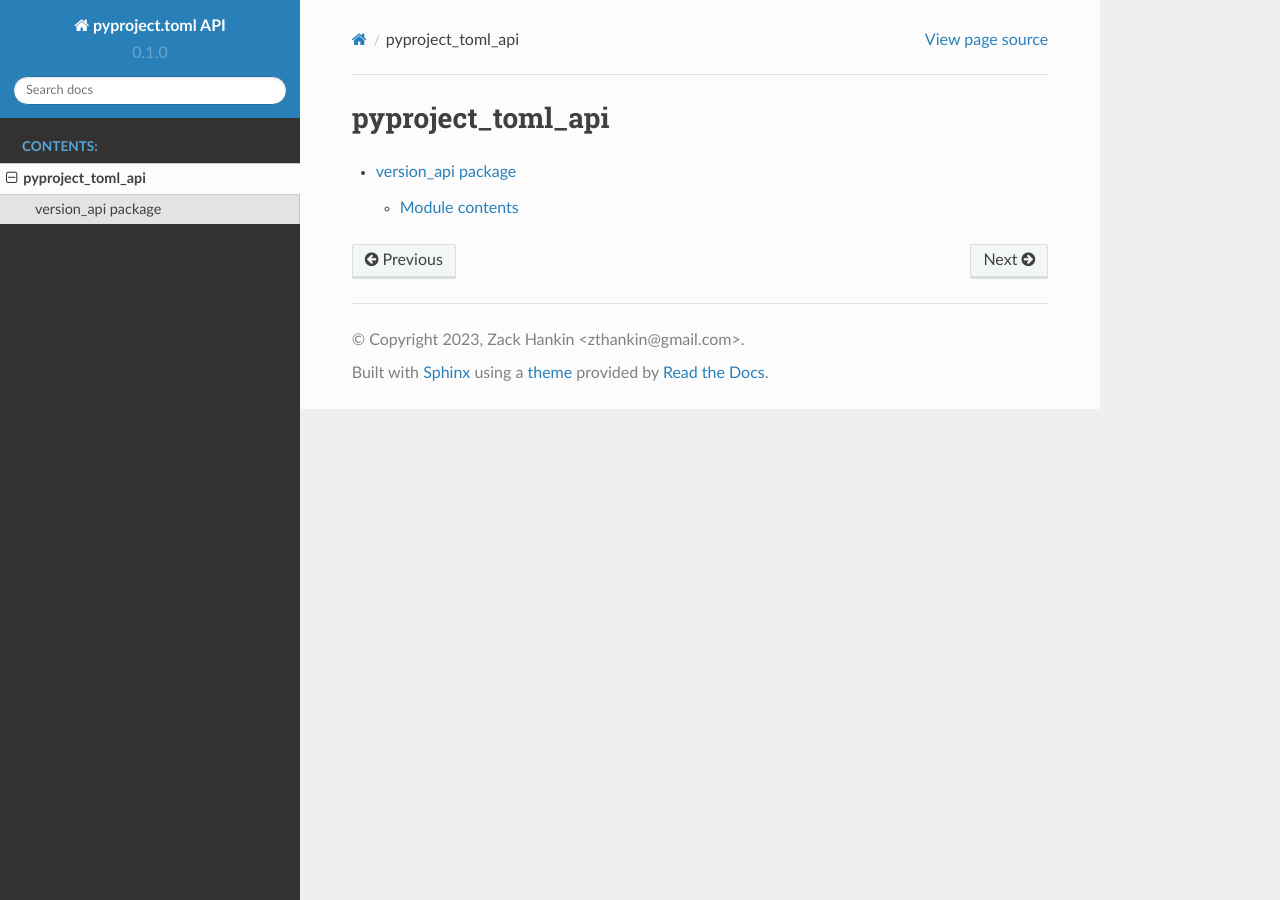
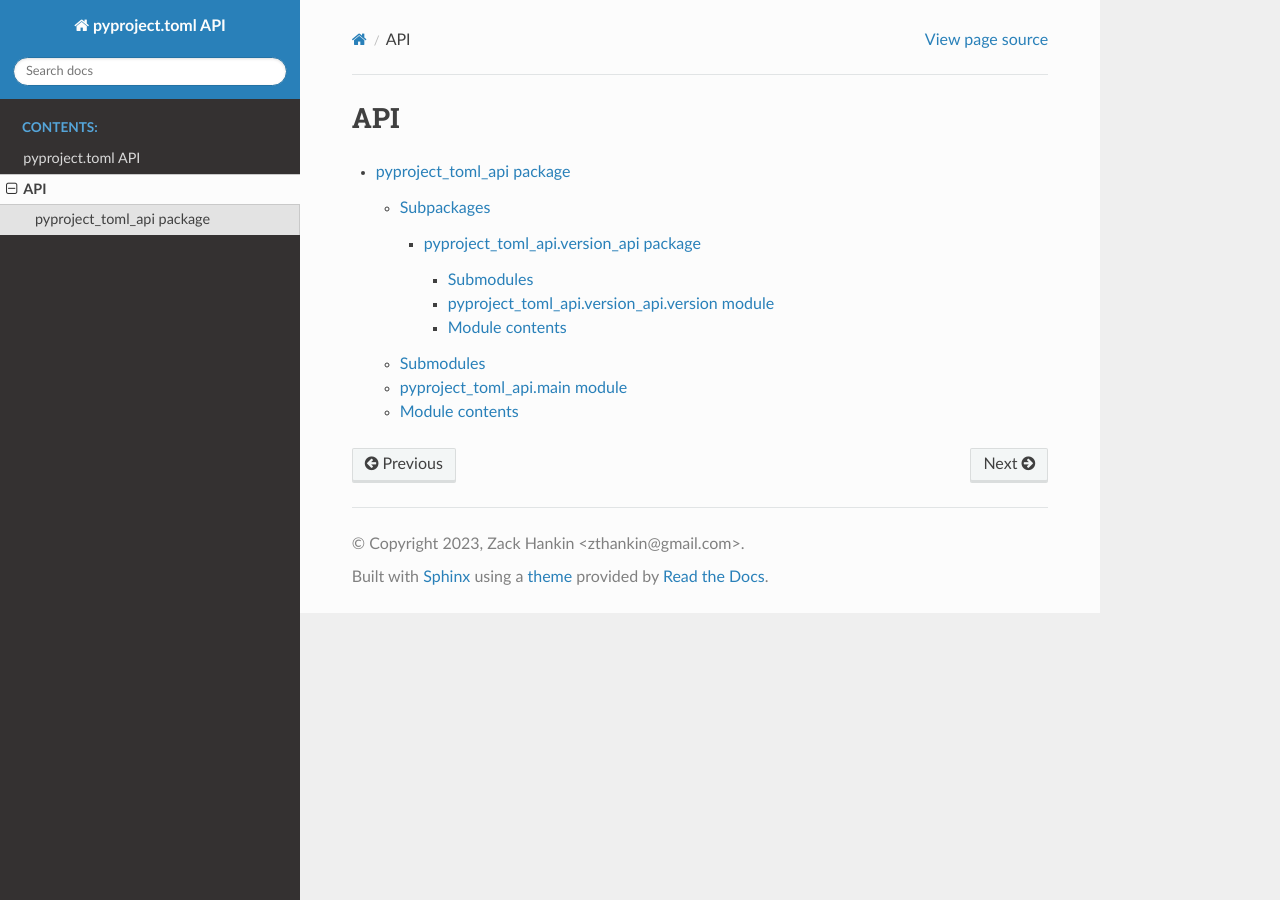
Before and after one commit to Ozy-Viking/pyproject_toml_api, a Sphinx documentation site: the page built from docs/modules.rst, in a window 1280 px wide. Built offline with Sphinx 7.4.7 and the Read the Docs theme 2.0.0, drawn with Linux system fonts in a browser that asks for light colours.

```diff
--- a/docs/conf.py
+++ b/docs/conf.py
@@ -5,11 +5,12 @@
 
 # -- Project information -----------------------------------------------------
 # https://www.sphinx-doc.org/en/master/usage/configuration.html#project-information
+from pyproject_toml_api.version_api import fetch_version
 
 project = "pyproject.toml API"
 copyright = "2023, Zack Hankin <zthankin@gmail.com>"
 author = "Zack Hankin <zthankin@gmail.com>"
-release = "0.1.0"
+release = str(fetch_version())
 version = release
 
 # -- General configuration ---------------------------------------------------
--- a/docs/index.rst
+++ b/docs/index.rst
@@ -1,7 +1,3 @@
-.. pyproject.toml API documentation master file, created by
-   sphinx-quickstart on Sat Mar  4 10:13:41 2023.
-   You can adapt this file completely to your liking, but it should at least
-   contain the root `toctree` directive.
 
 Welcome to pyproject.toml API's documentation!
 ==============================================
@@ -10,6 +6,7 @@ Welcome to pyproject.toml API's documentation!
    :maxdepth: 2
    :caption: Contents:
 
+   read_me_link
    modules
 
 
--- a/docs/modules.rst
+++ b/docs/modules.rst
@@ -1,7 +1,7 @@
-pyproject_toml_api
+API
 ==================
 
 .. toctree::
    :maxdepth: 4
 
-   version_api
+   pyproject_toml_api
--- /dev/null
+++ b/docs/pyproject_toml_api.rst
@@ -0,0 +1,29 @@
+pyproject\_toml\_api package
+============================
+
+Subpackages
+-----------
+
+.. toctree::
+   :maxdepth: 4
+
+   pyproject_toml_api.version_api
+
+Submodules
+----------
+
+pyproject\_toml\_api.main module
+--------------------------------
+
+.. automodule:: pyproject_toml_api.main
+   :members:
+   :undoc-members:
+   :show-inheritance:
+
+Module contents
+---------------
+
+.. automodule:: pyproject_toml_api
+   :members:
+   :undoc-members:
+   :show-inheritance:
--- /dev/null
+++ b/docs/pyproject_toml_api.version_api.rst
@@ -0,0 +1,21 @@
+pyproject\_toml\_api.version\_api package
+=========================================
+
+Submodules
+----------
+
+pyproject\_toml\_api.version\_api.version module
+------------------------------------------------
+
+.. automodule:: pyproject_toml_api.version_api.version
+   :members:
+   :undoc-members:
+   :show-inheritance:
+
+Module contents
+---------------
+
+.. automodule:: pyproject_toml_api.version_api
+   :members:
+   :undoc-members:
+   :show-inheritance:
```
Also changed, not shown: README.md (+20 -2 lines), docs/read_me_link.md (added, +3 -0 lines), docs/version_api.rst (deleted, +0 -10 lines).
